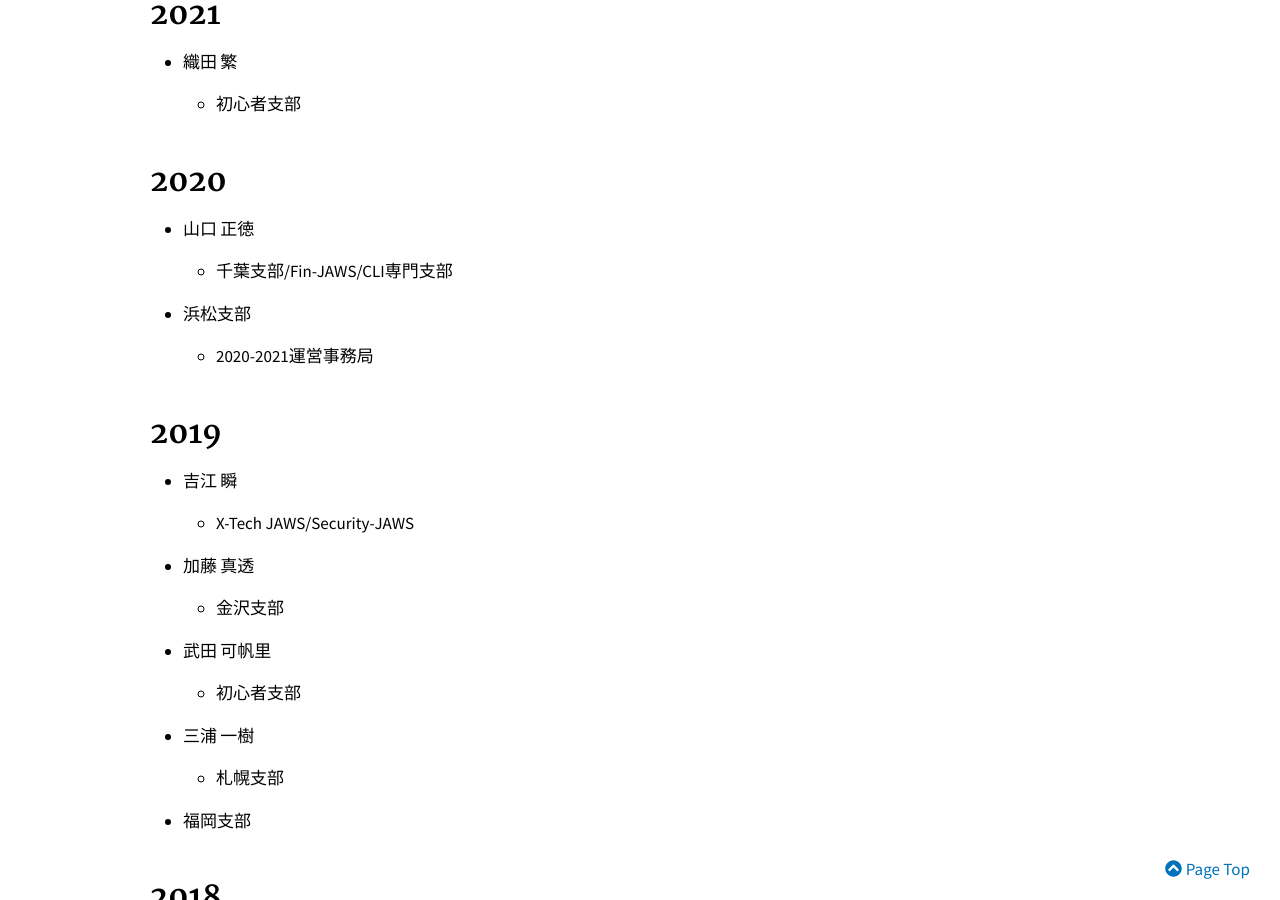
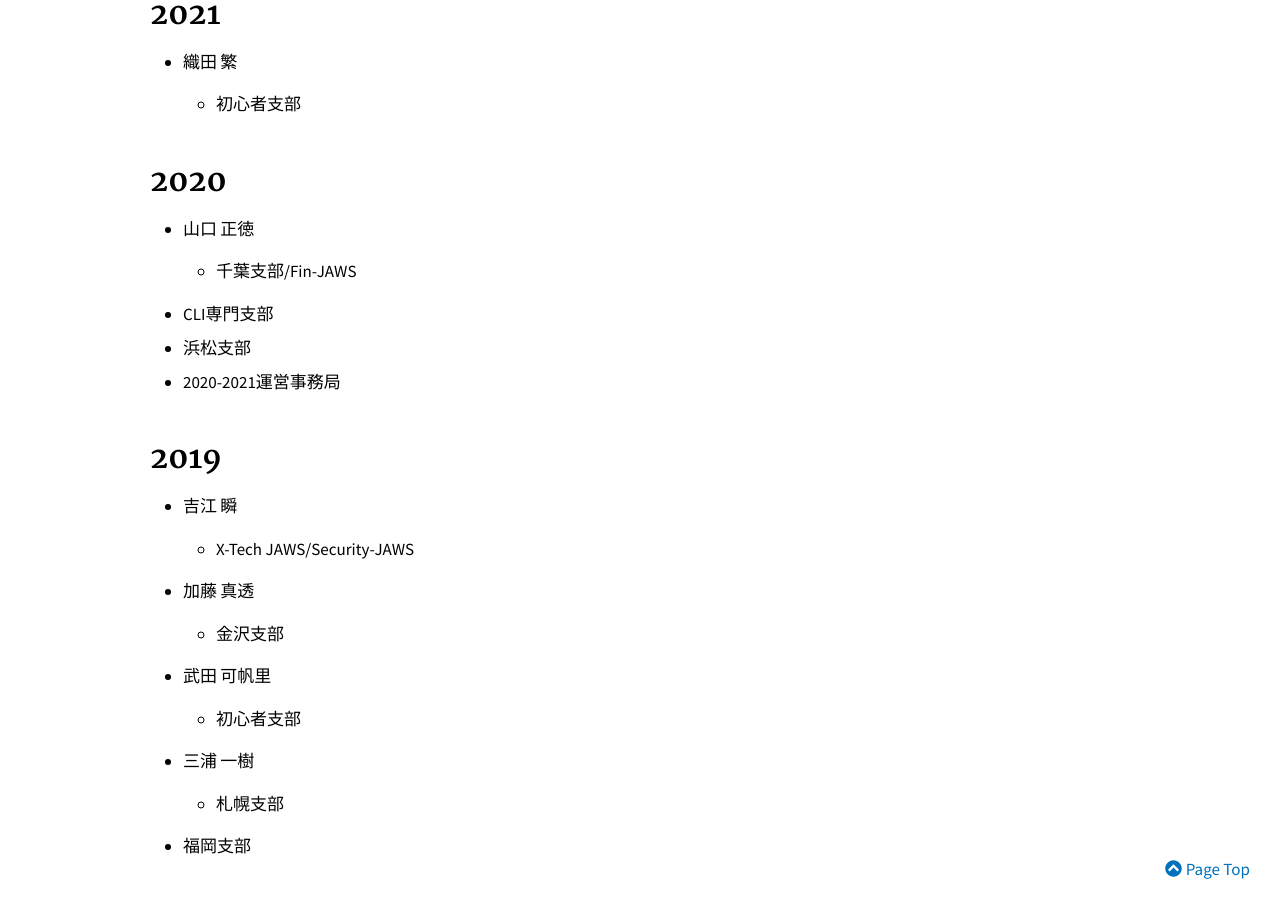
Before and after one commit to jaws-ug/jaws-ug.jp, a Jekyll site: the page built from pages/samurai.md, in a window 1280 px wide and 900 px high, scrolled down 946 px. Built offline with Jekyll 4.4.1, drawn with Linux system fonts in a browser that asks for light colours; nearby versions of some CDN libraries; comment, search, counter and statistics services are not loaded.

```diff
--- a/pages/samurai.md
+++ b/pages/samurai.md
@@ -28,9 +28,10 @@ AWS SamuraiとはJAWS-UGの活動状況から、JAWS-UGのコミュニティの
 
 ## 2020
 - 山口 正徳
-  - 千葉支部/Fin-JAWS/CLI専門支部
+  - 千葉支部/Fin-JAWS
+- CLI専門支部
 - 浜松支部
-  - 2020-2021運営事務局
+- 2020-2021運営事務局
 
 ## 2019
 - 吉江 瞬
```
